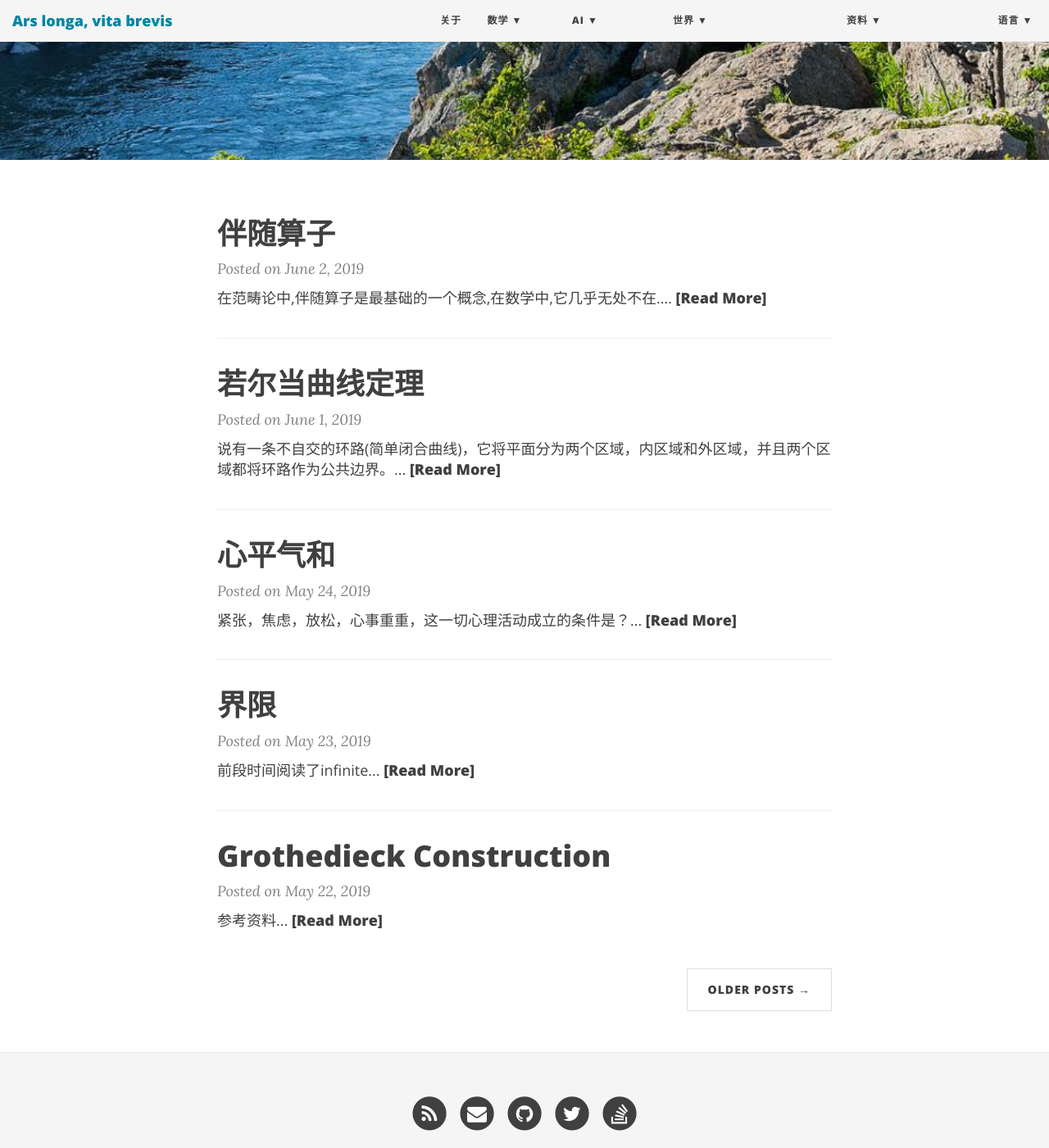
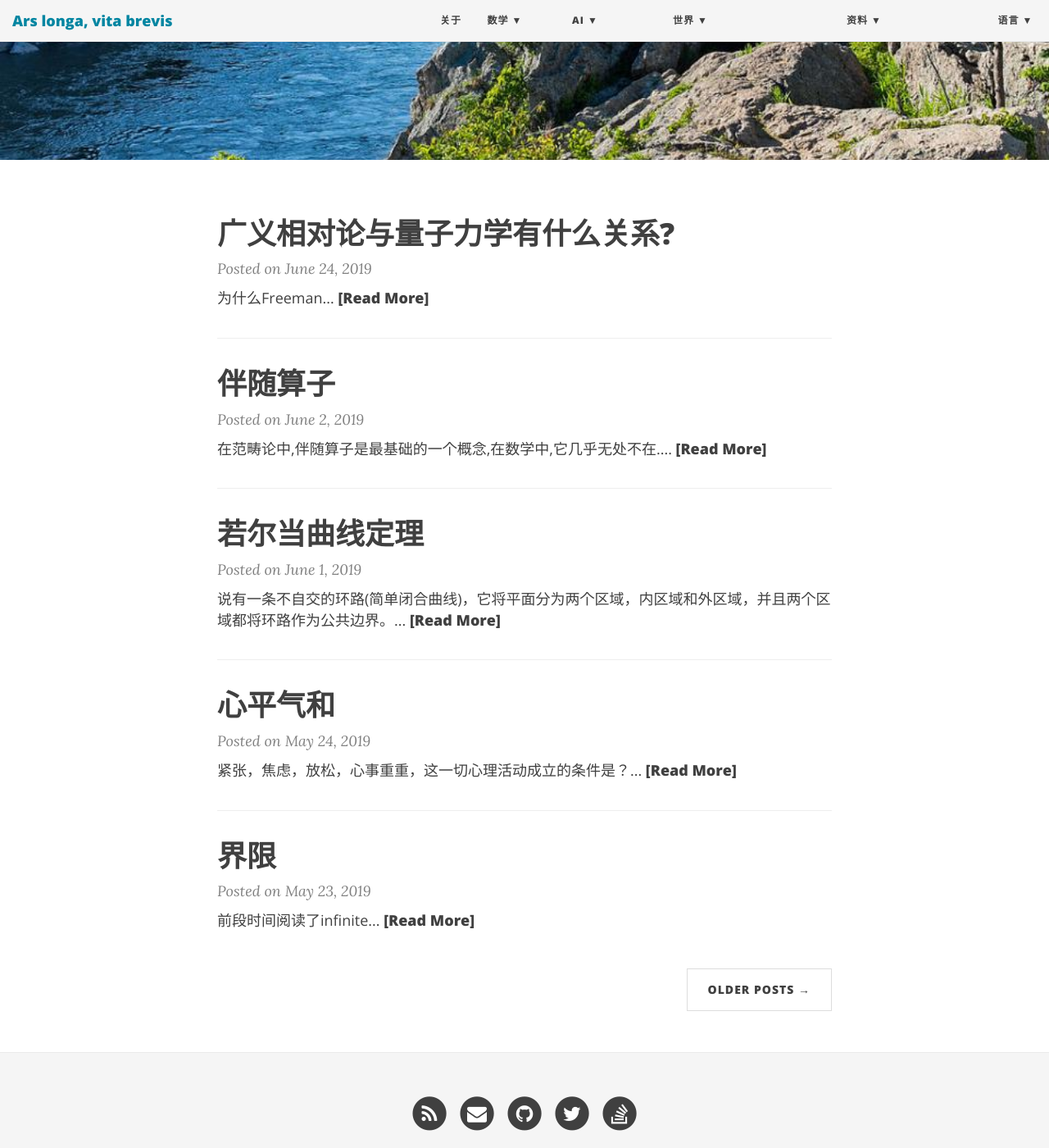
Before and after one commit to ZionPi/zionpi.github.io, a Jekyll site: the page built from index.html, in a window 1280 px wide and 1400 px high, scrolled down 348 px. Shown: the whole window at 82% size. Built offline with Jekyll 4.4.1, drawn with Linux system fonts in a browser that asks for light colours; nearby versions of some CDN libraries; the list of posts is cut into pages by our own code.

Commit message:
add an article on relativity and quantum mechanics

```diff
--- /dev/null
+++ b/_posts/2019-06-24-what-is-the-relationship-between-general-relativity-and-quantum-mechanics.md
@@ -0,0 +1,5 @@
+---
+layout: post
+title: 广义相对论与量子力学有什么关系?
+---
+为什么Freeman Dyson说广义相对论和量子力学[无法统一呢?](https://www.youtube.com/watch?v=pcicI_GJGcM)
```
Also changed, not shown: mathematics-quals.md (+2 -0 lines).
